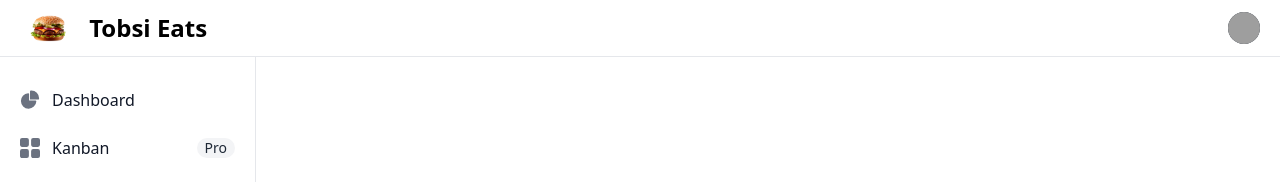
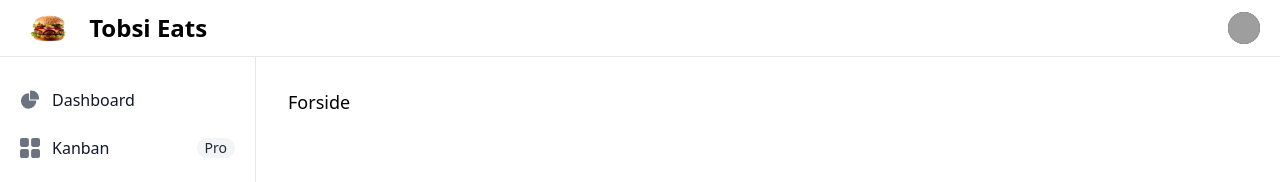
Before and after one commit to WizedWasTaken/Tobsi-Eats, a Vue app in the folder frontend/: page / in a window 1280 px wide. Shown: the top 182 px of the page. Built offline with nearby package versions, Linux system fonts and the light colour scheme; grey boxes are pictures that could not be loaded.

Commit message:
Update App.vue and HomeView.vue

```diff
--- a/frontend/src/App.vue
+++ b/frontend/src/App.vue
@@ -11,7 +11,9 @@ import NavigationComponent from '@/components/ui/Sidebar/NavigationComponent.vue
   </header>
 
   <div class="p-4 sm:ml-64">
-    <RouterView />
+    <div class="p-4 mt-14">
+      <RouterView />
+    </div>
   </div>
   <!-- </div> -->
 </template>
--- a/frontend/src/views/home/HomeView.vue
+++ b/frontend/src/views/home/HomeView.vue
@@ -1,9 +1,7 @@
 <script setup lang="ts"></script>
 
 <template>
-  <main class="flex justify-center items-center">
-    <h1>Hej</h1>
-  </main>
+  <h1 class="text-lg">Forside</h1>
 </template>
 
 <style scoped lang="scss"></style>
```
